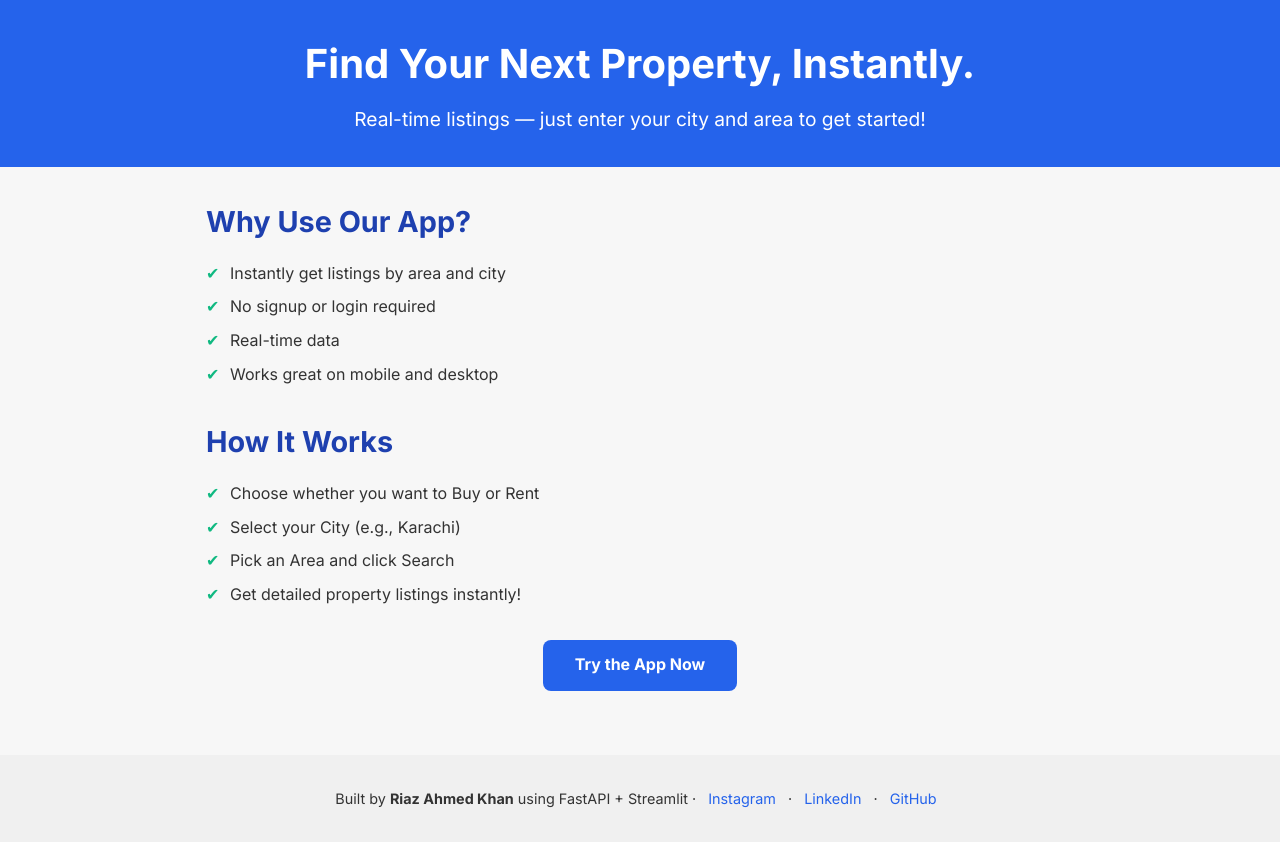
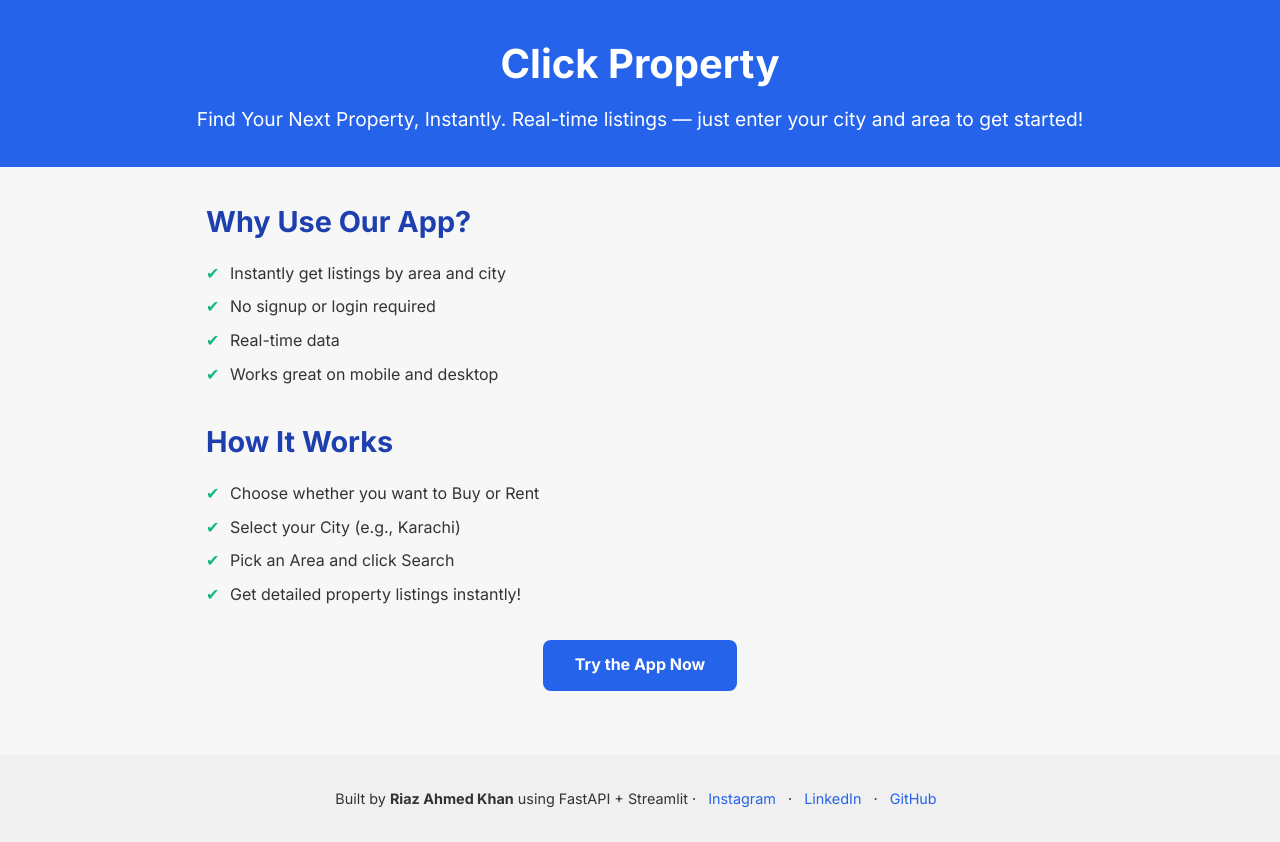
Before and after one commit to Riazkhan129/Click-Property, a plain HTML site: page index.html in a window 1280 px wide. Drawn offline with Linux system fonts and the light colour scheme.

Commit message:
change title

```diff
--- a/index.html
+++ b/index.html
@@ -86,8 +86,8 @@
 </head>
 <body>
   <header>
-    <h1>Find Your Next Property, Instantly.</h1>
-    <p>Real-time listings — just enter your city and area to get started!</p>
+    <h1>Click Property</h1>
+    <p>Find Your Next Property, Instantly. Real-time listings — just enter your city and area to get started!</p>
   </header>
 
   <main class="container">
```
